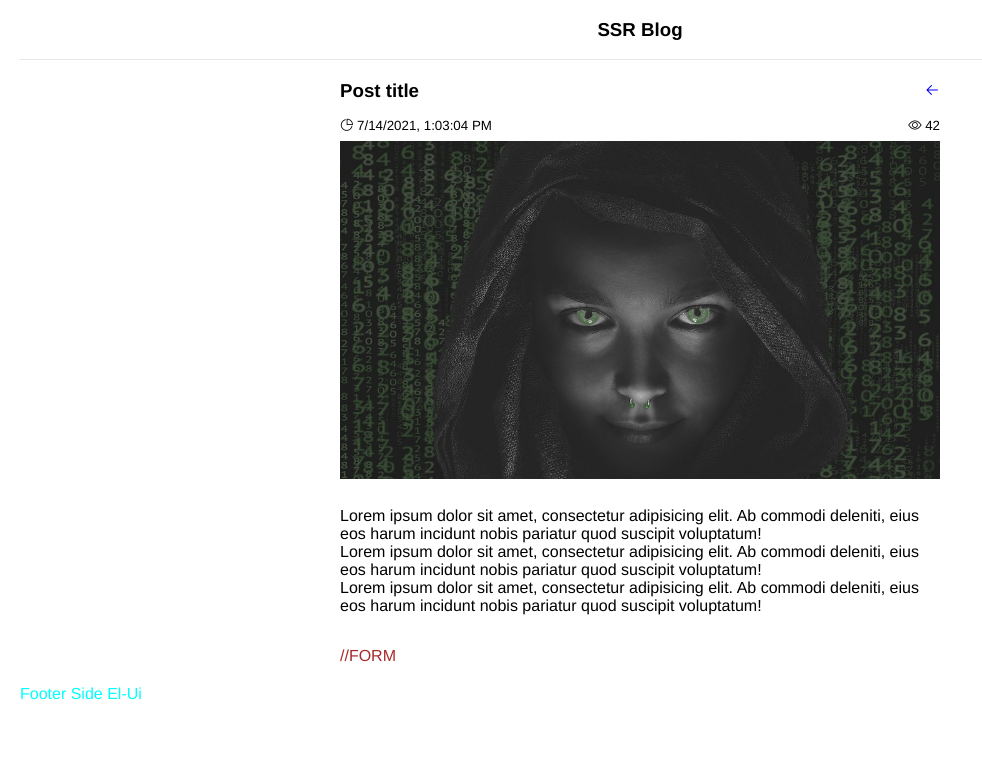
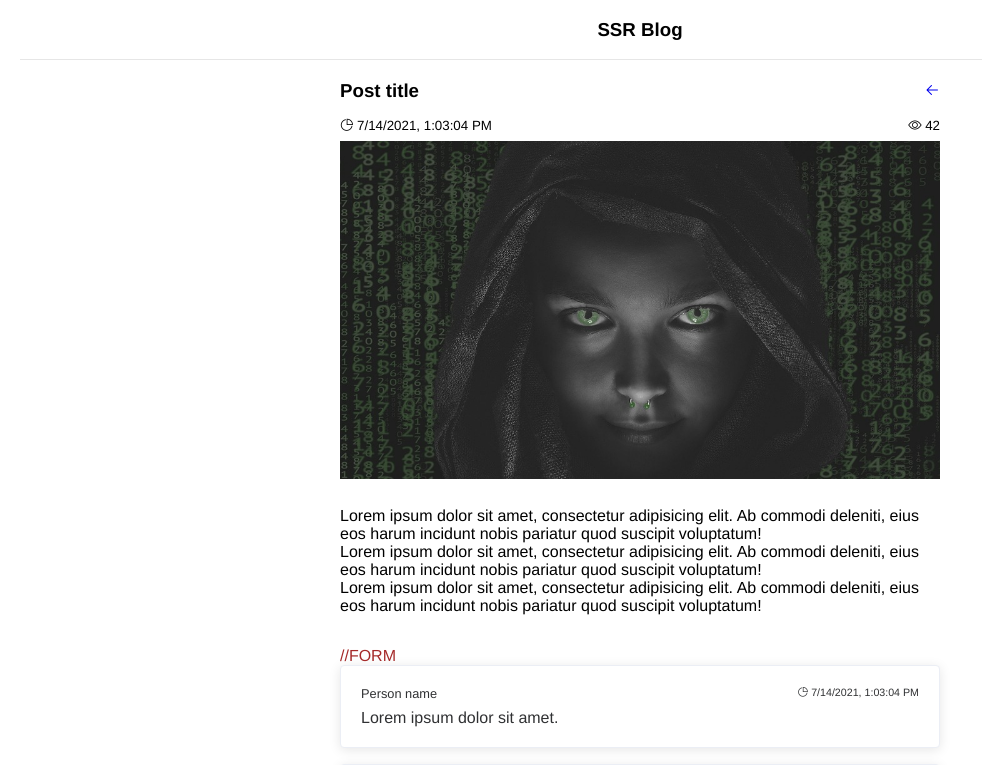
Before and after one commit to vladimirKartyshov/Nuxt-blog, a Nuxt app: page /post/1 in a window 1280 px wide. Shown: the top 765 px of the page, without its empty margins (0-982 px from the left). Built offline with nearby package versions, Linux system fonts and the light colour scheme.

Commit message:
list comments has been finished

```diff
--- a/components/main/Comment.vue
+++ b/components/main/Comment.vue
@@ -2,10 +2,10 @@
   <el-card class='comment'>
     <div class='comment-header'>
       <span>Person name</span>
-      <span>
+      <small>
          <i class='el-icon-pie-chart'></i>
           {{ new Date().toLocaleString() }}
-      </span>
+      </small>
     </div>
 
     <div class='comment-text'>
@@ -16,7 +16,8 @@
 
 <script>
 export default {
-  name: 'Comment'
+  name: 'Comment',
+  props: ['comment']
 }
 </script>
 
@@ -29,6 +30,7 @@ export default {
   display: flex;
   justify-content: space-between;
   margin-bottom: 0.5rem;
+  font-size: 0.8rem;
 }
 
 .comment-text {
--- a/pages/post/_id.vue
+++ b/pages/post/_id.vue
@@ -39,18 +39,26 @@
       //FORM
 
       <div class='comments' v-if='true'>
-
+        <app-comment
+          v-for='comment in 4'
+          :key='comment'
+          :comment='comment'
+        />
       </div>
-      <div class='text-center' v-else>No Comments</div>
+      <div class='text-center' v-else>Comments are not here</div>
     </footer>
   </article>
 </template>
 
 <script>
+import AppComment from '@/components/main/Comment'
 export default {
   name: 'Id',
   validate({params}) {
     return Boolean(params.id)
+  },
+  components: {
+    AppComment
   }
 }
 </script>
```
